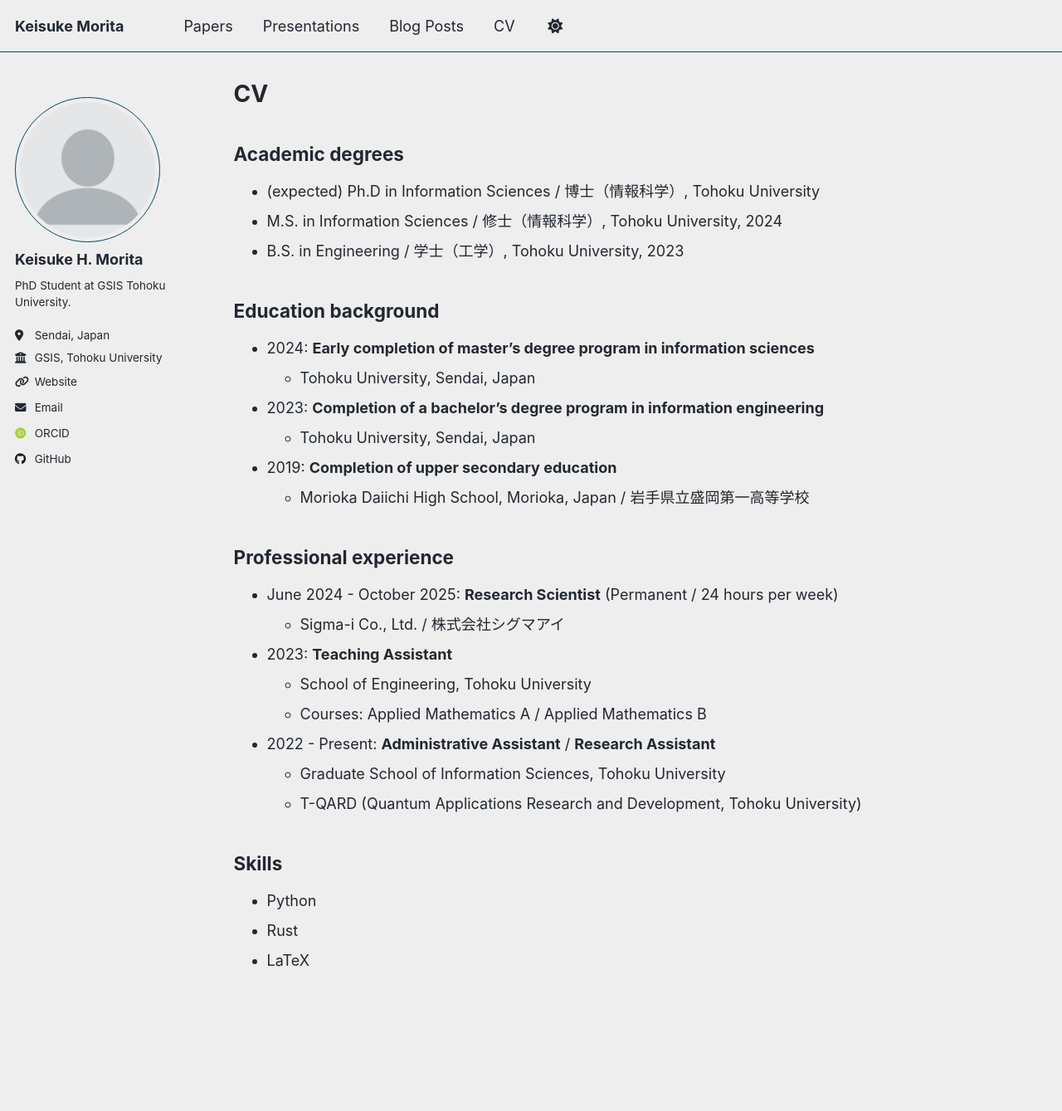
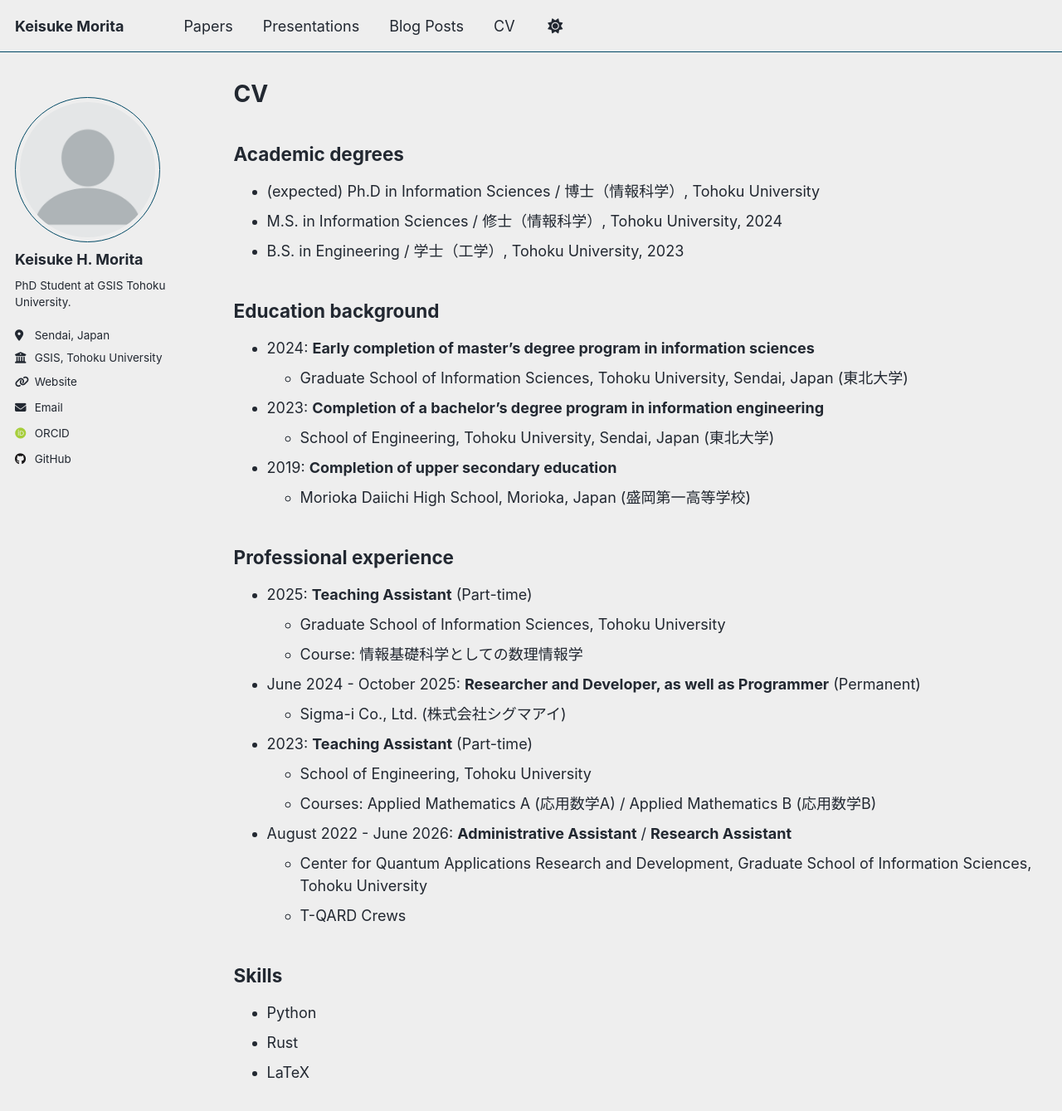
Before and after one commit to mory22k/mory22k.github.io, a Jekyll site: the page built from _pages/cv.md, in a window 1280 px wide and 1400 px high. Shown: the top 1339 px of the window at 83% size. Built offline with Jekyll 4.4.1, drawn with Linux system fonts in a browser that asks for light colours; some web fonts are replaced; a script that is not in the unit is left out.

Commit message:
update cv page

```diff
--- a/_pages/cv.md
+++ b/_pages/cv.md
@@ -18,24 +18,28 @@
 ## Education background
 
 - 2024: **Early completion of master's degree program in information sciences**
-  - Tohoku University, Sendai, Japan
+  - Graduate School of Information Sciences, Tohoku University, Sendai, Japan (東北大学)
 - 2023: **Completion of a bachelor's degree program in information engineering**
-  - Tohoku University, Sendai, Japan
+  - School of Engineering, Tohoku University, Sendai, Japan (東北大学)
 - 2019: **Completion of upper secondary education**
-  - Morioka Daiichi High School, Morioka, Japan / 岩手県立盛岡第一高等学校
+  - Morioka Daiichi High School, Morioka, Japan (盛岡第一高等学校)
 
 ## Professional experience
 
-- June 2024 - October 2025: **Research Scientist** (Permanent / 24 hours per week)
-  - Sigma-i Co., Ltd. / 株式会社シグマアイ
+- 2025: **Teaching Assistant** (Part-time)
+  - Graduate School of Information Sciences, Tohoku University
+  - Course: 情報基礎科学としての数理情報学
 
-- 2023: **Teaching Assistant**
+- June 2024 - October 2025: **Researcher and Developer, as well as Programmer** (Permanent)
+  - Sigma-i Co., Ltd. (株式会社シグマアイ)
+
+- 2023: **Teaching Assistant** (Part-time)
   - School of Engineering, Tohoku University
-  - Courses: Applied Mathematics A / Applied Mathematics B
+  - Courses: Applied Mathematics A (応用数学A) / Applied Mathematics B (応用数学B)
 
-- 2022 - Present: **Administrative Assistant** / **Research Assistant**
-  - Graduate School of Information Sciences, Tohoku University
-  - T-QARD (Quantum Applications Research and Development, Tohoku University)
+- August 2022 - June 2026: **Administrative Assistant** / **Research Assistant**
+  - Center for Quantum Applications Research and Development, Graduate School of Information Sciences, Tohoku University
+  - T-QARD Crews
 
 ## Skills
 
```
